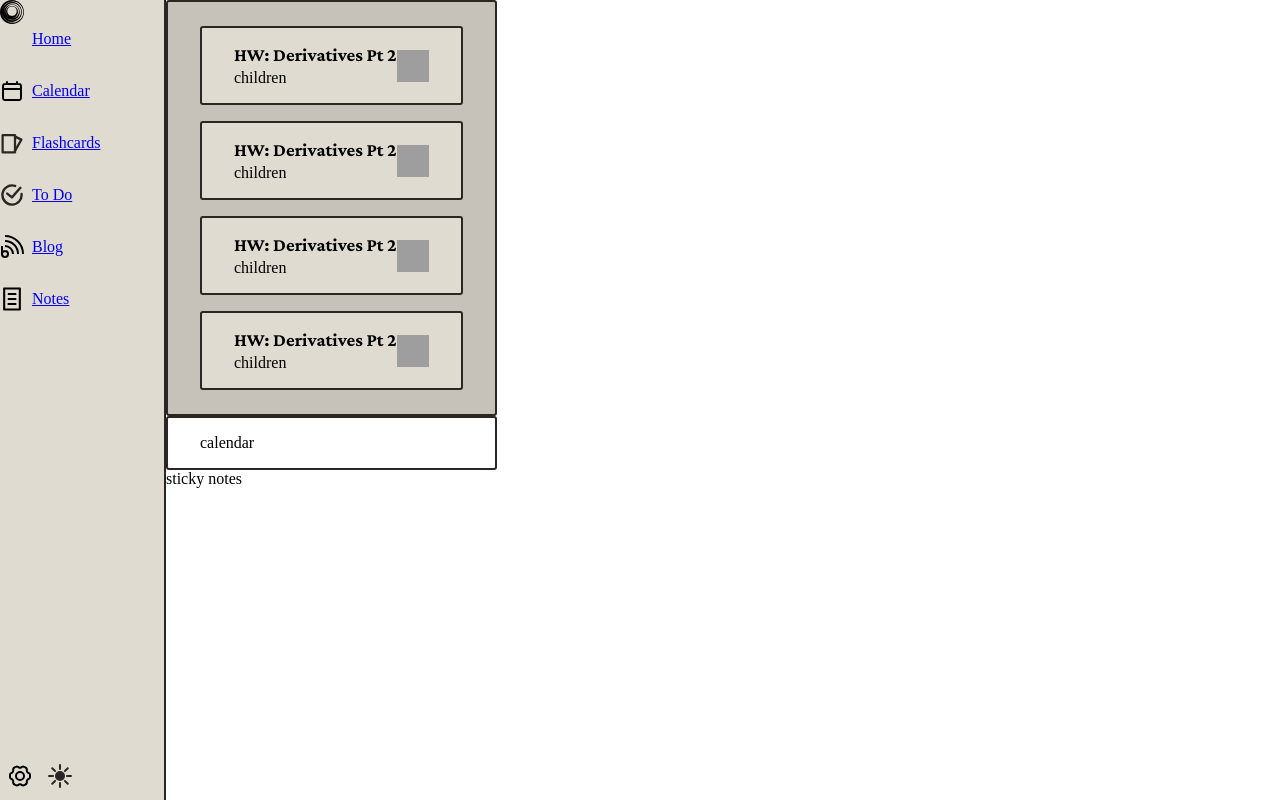
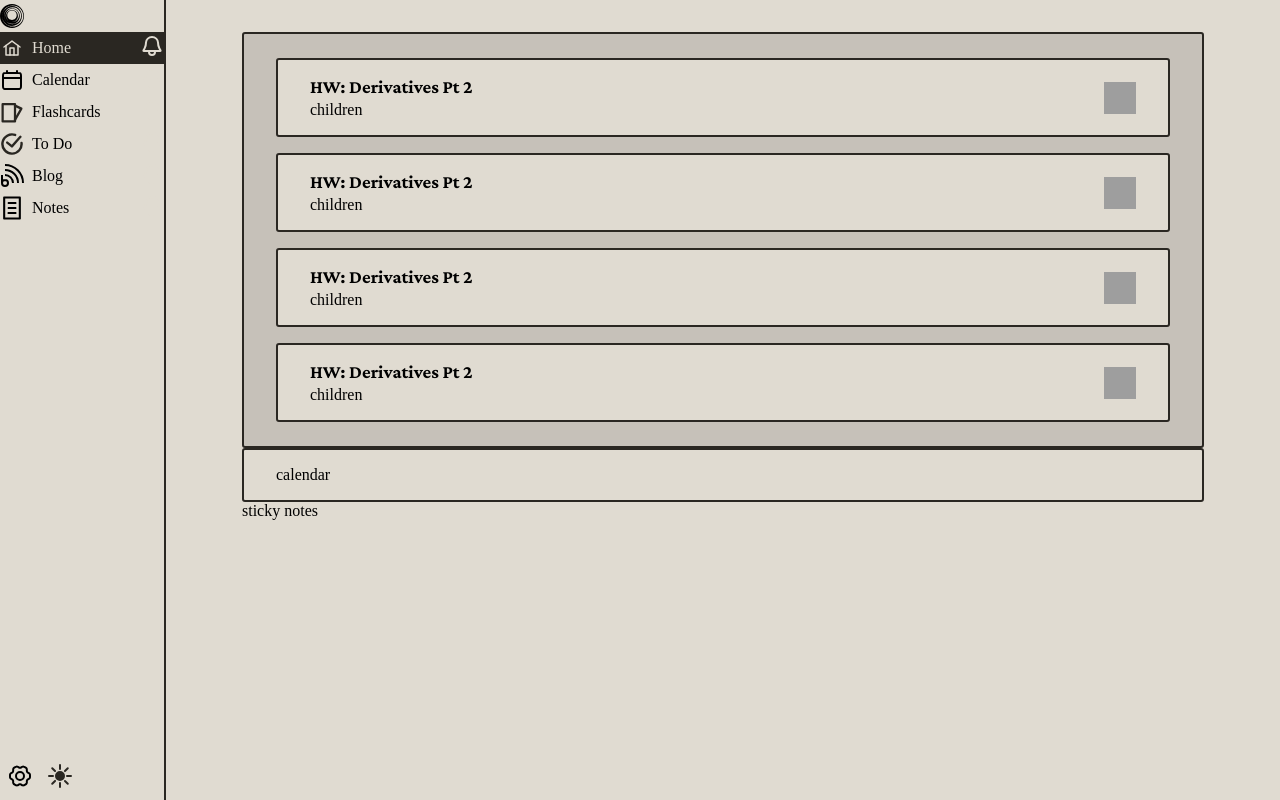
Before and after one commit to samstone02/lememon, a React (Create React App) app: page /app/home in a window 1280 px wide. Built offline with nearby package versions, Linux system fonts and the light colour scheme; grey boxes are pictures that could not be loaded; a web font is replaced by a local one.

Commit message:
fix more styling, fix navlinks

```diff
--- a/src/components/App.jsx
+++ b/src/components/App.jsx
@@ -5,7 +5,6 @@ import AppLayout from './layouts/AppLayout'
 
 export default function App() {
     return (
-        <div className="app-root">
         <BrowserRouter>
         <Routes>
             <Route path="app" element={ <AppLayout/> }>
@@ -13,10 +12,14 @@ export default function App() {
                     path=""
                     element={<Navigate replace to="/app/home" />}
                 />
+                <Route path="blog" element={ <FeatureHome/> } />
+                <Route path="calendar" element={ <FeatureHome/> } />
+                <Route path="flashcards" element={ <FeatureHome/> } />
                 <Route path="home" element={ <FeatureHome/> } />
+                <Route path="notes" element={ <FeatureHome/> } />
+                <Route path="to-do" element={ <FeatureHome/> } />
             </Route>
         </Routes>
         </BrowserRouter>
-        </div>
     )
 }
--- a/src/components/layouts/AppLayout.jsx
+++ b/src/components/layouts/AppLayout.jsx
@@ -1,11 +1,15 @@
 import { Outlet } from "react-router-dom";
 import AppNav from "../nav/AppNav";
 
-export default function AppLayout(props) {
+import '../../styles/app-main.css'
+
+export default function AppLayout() {
     return (
-        <div className="app-root">
+        <div className="app-layout">
             <AppNav/>
-            <Outlet/>
+            <main className="app-main">
+                <Outlet/>
+            </main>
         </div>
     )
 }
--- a/src/components/nav/NavTab.jsx
+++ b/src/components/nav/NavTab.jsx
@@ -5,7 +5,9 @@ export default function NavTab(props) {
 
     return (
         <NavLink
-            className={(isActive) => "navtab" + isActive? "navtab-active": "navtab-inactive"}
+            className={(status) => {
+                return (status.isActive? "navtab navtab-active": "navtab navtab-inactive")
+            }}
             to={props.to}
         >
             <div className="navtab--left-group">
--- a/src/components/nav/NavTabContainer.jsx
+++ b/src/components/nav/NavTabContainer.jsx
@@ -7,12 +7,12 @@ export default function NavTabContainer() {
     return (
         <div className="navtab-container">
             <NavToggle></NavToggle>
-            <NavTab to="home" title="Home" iconUrl="/icons/temp/home-svgrepo-com.svg"></NavTab>
-            <NavTab to="calendar" title="Calendar" iconUrl="/icons/temp/calendar-svgrepo-com.svg"></NavTab>
-            <NavTab to="flashcards" title="Flashcards" iconUrl="/icons/temp/cards-svgrepo-com.svg"></NavTab>
-            <NavTab to="to-do" title="To Do" iconUrl="/icons/temp/check-svgrepo-com.svg"></NavTab>
-            <NavTab to="blog" title="Blog" iconUrl="/icons/temp/blog-svgrepo-com.svg"></NavTab>
-            <NavTab to="notes" title="Notes" iconUrl="/icons/temp/doc-svgrepo-com.svg"></NavTab>
+            <NavTab to="/app/home" title="Home" altText="Home" iconUrl="/icons/temp/home-svgrepo-com.svg"></NavTab>
+            <NavTab to="/app/calendar" title="Calendar" altText="Calendar" iconUrl="/icons/temp/calendar-svgrepo-com.svg"></NavTab>
+            <NavTab to="/app/flashcards" title="Flashcards" altText="Flashcards" iconUrl="/icons/temp/cards-svgrepo-com.svg"></NavTab>
+            <NavTab to="/app/to-do" title="To Do" altText="To Do" iconUrl="/icons/temp/check-svgrepo-com.svg"></NavTab>
+            <NavTab to="/app/blog" title="Blog" altText="Blog" iconUrl="/icons/temp/blog-svgrepo-com.svg"></NavTab>
+            <NavTab to="/app/notes" title="Notes" altText="Notes" iconUrl="/icons/temp/doc-svgrepo-com.svg"></NavTab>
         </div>
     )
 }
--- a/src/components/nav/NavToggle.jsx
+++ b/src/components/nav/NavToggle.jsx
@@ -1,6 +1,6 @@
 export default function NavToggle() {
     return (
-        <button className="app-navtab app-navtab--hover-background-grey">
+        <button className="navtab">
             <img className="app-navtab-icon" src="/icons/temp/swirl-svgrepo-com.svg" alt="Toggle Sidebar"/>
         </button>
     )
--- /dev/null
+++ b/src/styles/app-layout.css
@@ -0,0 +1,4 @@
+div.app-layout {
+    display: flex;
+    height: 100vh;
+}
--- a/src/styles/app-main.css
+++ b/src/styles/app-main.css
@@ -1,4 +1,6 @@
 main.app-main {
     padding: 32px 76px;
     overflow: hidden;
+    width: 100%;
+    background-color: var(--color-light);
 }
--- a/src/styles/app.css
+++ b/src/styles/app.css
@@ -24,10 +24,6 @@
     margin: 0;
     padding: 0;
     min-width: 0;
-}
-div.app-root {
-    display: flex;
-    height: 100vh;
 }
 h1 {
     font-family: 'Crimson Pro';
@@ -57,6 +53,10 @@ button {
 
     cursor: pointer;
 }
+a {
+    color: initial;
+    text-decoration: none;
+}
 
 .app-light {
     background-color: var(--color-light);
--- a/src/styles/navtab-container.css
+++ b/src/styles/navtab-container.css
@@ -2,5 +2,6 @@ div.navtab-container{
     display: flex;
     flex-direction: column;
     align-items:flex-start;
+    width: 100%;
     /* gap: 8px; */
 }
--- a/src/styles/navtab.css
+++ b/src/styles/navtab.css
@@ -1,18 +1,22 @@
-a.navtab {
+.navtab {
     width: 100%;
+    height: 32px;
     position: relative;
     align-items: center;
     justify-content: space-between;
     display: flex;
     gap: 8px;
-    padding: 20px 8px;
-    height: 32px;
 }
 a.navtab-inactive {
-    background-color: red;
+    /* background-color: red; */
 }
 a.navtab-inactive:hover {
     background-color: var(--color-medium-light);
+    color: var(--color-dark);
+}
+a.navtab-active {
+    background-color: var(--color-dark);
+    color: var(--color-light);
 }
 div.navtab--left-group {
     display: flex;
```
Also changed, not shown: src/components/AppMain.jsx (deleted, +0 -12 lines), src/index.js (+3 -5 lines). Lines whose indentation alone changed are shown as unchanged.
